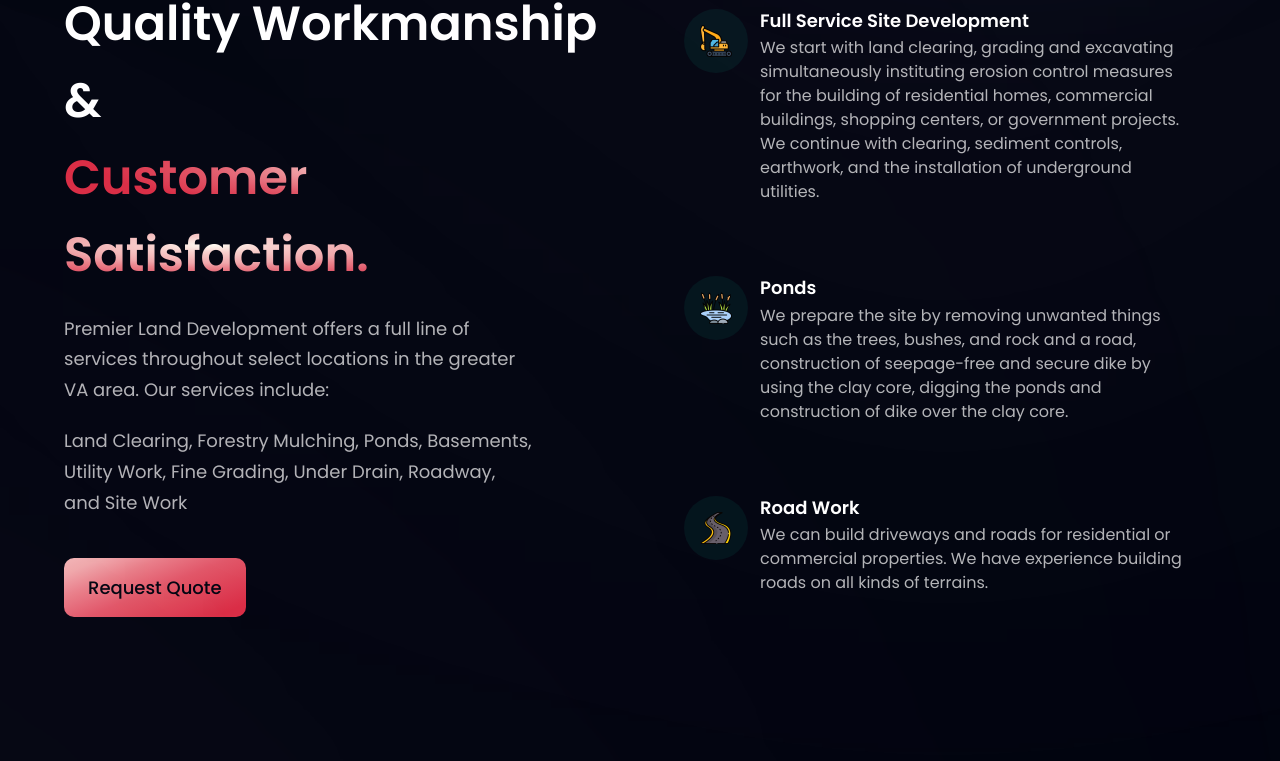
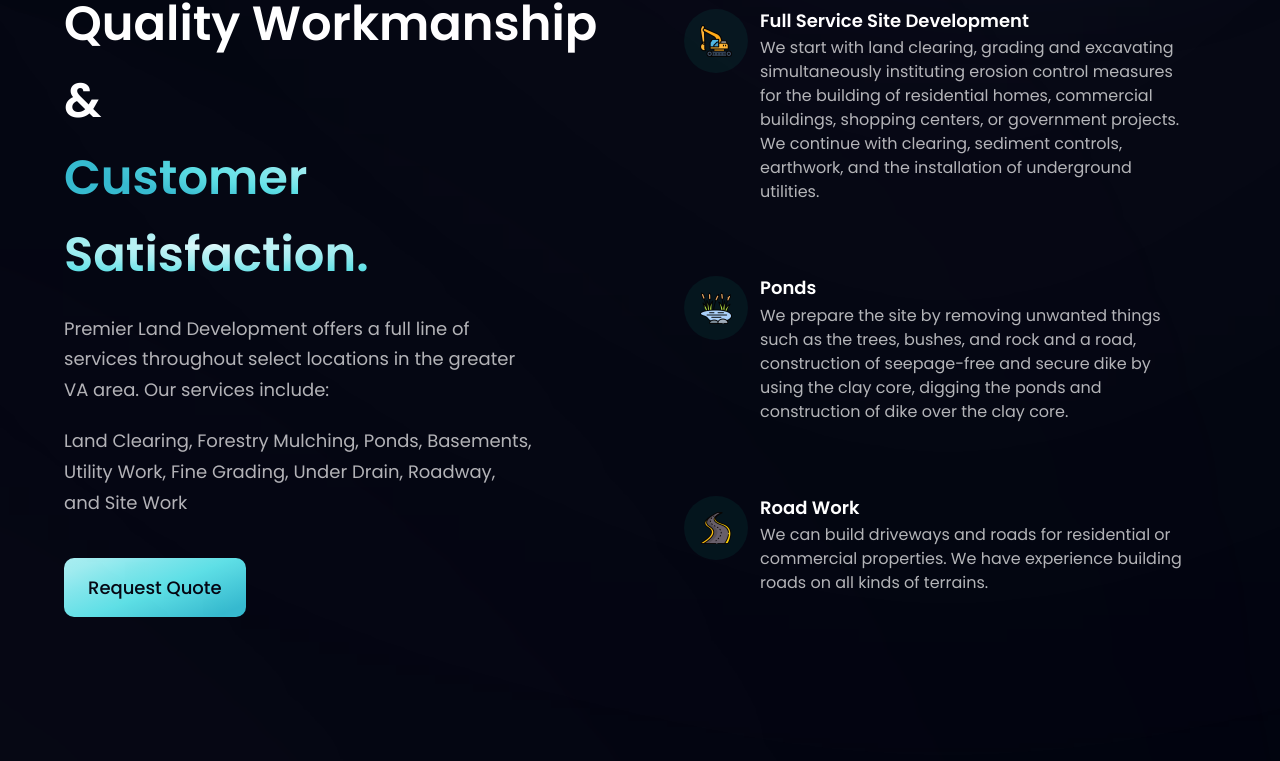
Before and after one commit to Mirthomasson/p-l-d, a React (Vite) app: page / in a window 1280 px wide. Shown: the part 986-1747 px from the top of the page. Built offline with nearby package versions, Linux system fonts and the light colour scheme; the HTML template or start-up script is replaced by a standard one.

Commit message:
Button color change

```diff
--- a/src/components/Projects.jsx
+++ b/src/components/Projects.jsx
@@ -1,18 +1,22 @@
 import { cabView } from "../assets";
-import styles, { layout } from "../style";
-import Button from "./Button";
+import { skid } from "../assets";
+import { layout } from "../style";
+// import Button from "./Button";
 
 const Projects = () => (
   <section id="projects" className={layout.section}>
-    <div className={layout.sectionInfo}>
+{/*    <div className={layout.sectionInfo}>
       <h2 className={styles.heading2}>
-      Our fleet of top-performing machines ensures you’re <br className="sm:block hidden" />   getting the best service around.
+        EMPTY
       </h2>
       <p className={`${styles.paragraph} max-w-[470px] mt-5`}>
-        Our Equiment Includes: 306CR Excavator, 279D3 Skidsteer, 10 Ton Dump Truck, 10 Ton Equipment Trailer, with attachments
+        EMPTY
       </p>
 
       <Button styles={`mt-10`} />
+</div> */}
+<div className={layout.sectionImg}>
+      <img src={skid} alt="skidsteer" className="w-[550px] h-[auto] rounded-[10px]" />
     </div>
 
     <div className={layout.sectionImg}>
--- a/src/index.css
+++ b/src/index.css
@@ -21,12 +21,12 @@
 .text-gradient {
   background: radial-gradient(
     64.18% 64.18% at 71.16% 35.69%,
-    #FFFAF0 0.89%,
-    #F8D1CD 17.23%,
-    #F0A8AB 42.04%,
-    #E97E88 55.12%,
-    #E15566 71.54%,
-    #DA2C43 100%
+    #def9fa 0.89%,
+    #bef3f5 17.23%,
+    #9dedf0 42.04%,
+    #7de7eb 55.12%,
+    #5ce1e6 71.54%,
+    #33bbcf 100%
   );
   -webkit-background-clip: text;
   -webkit-text-fill-color: transparent;
@@ -37,12 +37,12 @@
 .bg-blue-gradient {
   background: linear-gradient(
     157.81deg,
-    #FFFAF0 -43.27%,
-    #F8D1CD -21.24%,
-    #F0A8AB 12.19%,
-    #E97E88 29.82%,
-    #E15566 51.94%,
-    #DA2C43 90.29%
+    #def9fa -43.27%,
+    #bef3f5 -21.24%,
+    #9dedf0 12.19%,
+    #7de7eb 29.82%,
+    #5ce1e6 51.94%,
+    #33bbcf 90.29%
   );
 }
 
@@ -278,7 +278,7 @@
 	font-size: 28px;
 	padding: 0;
 	margin-bottom: 1.25em;
-	color: #f0320c	;
+	color: #33bbcf	;
 }
 
 label {
@@ -333,18 +333,18 @@
 }
 
 .btn-glow:hover {
-	box-shadow: 0px 0px 10px #f0320c;
+	box-shadow: 0px 0px 10px #33bbcf;
 }
 
 .form-btn:hover {
-	background: #f0320c ;
+	background: #33bbcf ;
 }
 
 .form-container input:focus,
 .form-container select:focus,
 .form-container textarea:focus  {
 	animation: continuous-glow 800ms ease-out infinite alternate;
-	box-shadow: 0 0 5px #f0320c, inset 0 0 5px #f0320c, 0 2px 0 #000;
+	box-shadow: 0 0 5px #33bbcf, inset 0 0 5px #33bbcf, 0 2px 0 #000;
 	color: rgb(255, 229, 195);
 }
 
@@ -374,7 +374,7 @@
 
 
 .closeButton {
-  color: red;
+  color: #33bbcf;
   float: right;
   font-size: 22px;
   padding-right: 1em;
```
